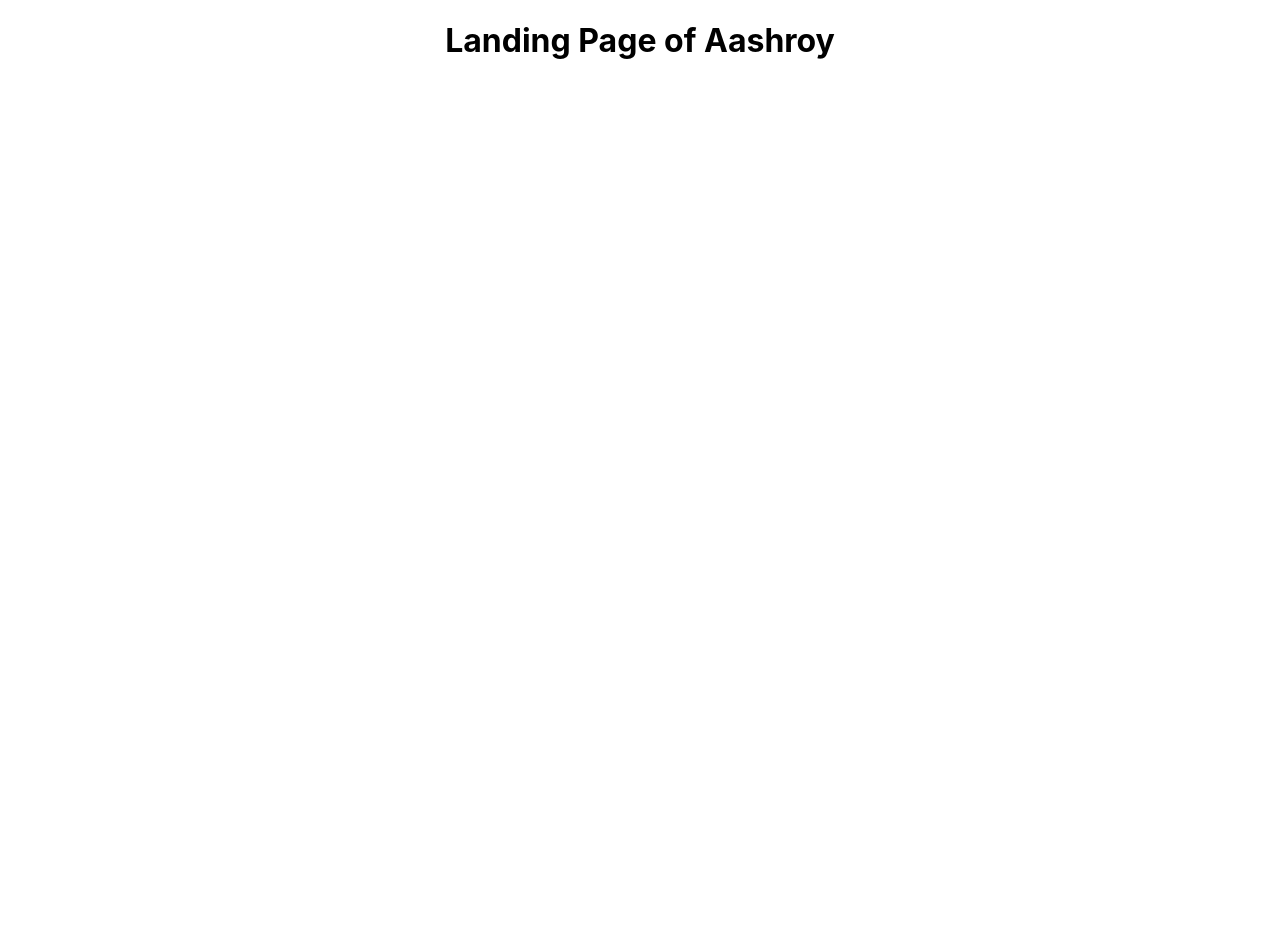
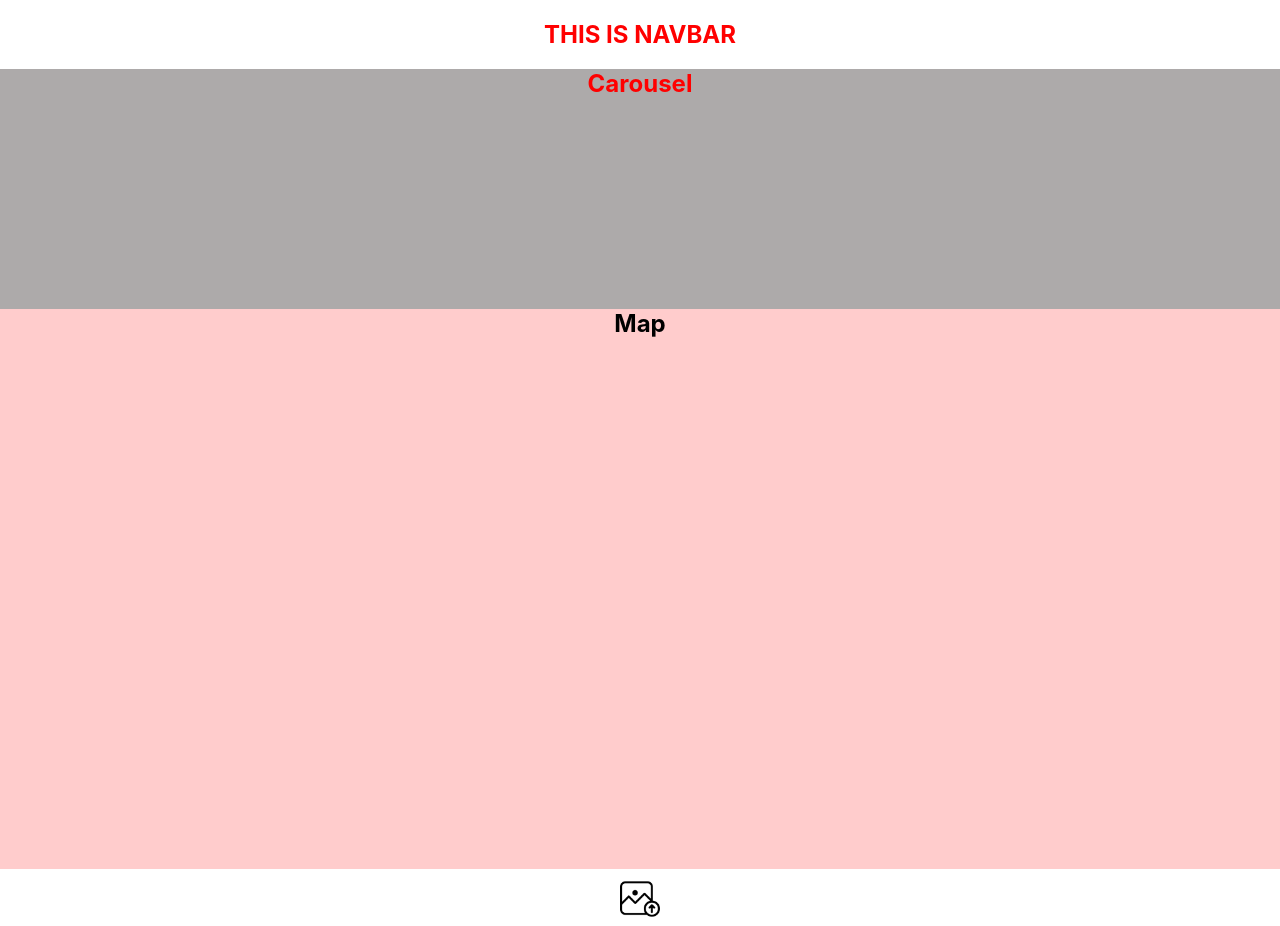
Before and after one commit to decoding-apocalypse/aashroy, a React (Create React App) app in the folder client/: page / in a window 1280 px wide. Shown: the top 926 px of the page. Before the commit the page ends 800 px from the top, so only its background shows below. Built offline with nearby package versions, Linux system fonts and the light colour scheme.

Commit message:
added basic structure of home page

```diff
--- /dev/null
+++ b/client/src/components/Footer.jsx
@@ -0,0 +1,11 @@
+import React from "react";
+
+import "./css/Footer.css";
+
+const Footer = (props) => {
+    return (
+        <footer></footer>
+    );
+};
+
+export default Footer;
--- /dev/null
+++ b/client/src/components/Navbar.jsx
@@ -0,0 +1,13 @@
+import React from "react";
+
+import "./css/Navbar.css";
+
+const Navbar = (props) => {
+    return (
+        <navbar>
+        <h2>This is navbar</h2>
+        </navbar>
+    );
+};
+
+export default Navbar;
--- /dev/null
+++ b/client/src/components/css/Footer.css
@@ -0,0 +1,4 @@
+footer {
+    background: #000;
+    height: 25vh;
+}
--- /dev/null
+++ b/client/src/components/css/Navbar.css
@@ -0,0 +1,5 @@
+navbar {
+    color: red;
+    text-transform: uppercase;
+    padding: 0 10px 0 10px;
+}
--- a/client/src/pages/Home.jsx
+++ b/client/src/pages/Home.jsx
@@ -1,6 +1,10 @@
 import React, { useEffect } from "react";
 
 import "./css/Home.css";
+
+// components import
+import Navbar from "../components/Navbar";
+import Footer from "../components/Footer";
 
 const Home = (props) => {
   useEffect(() => {
@@ -8,9 +12,17 @@ const Home = (props) => {
   }, [props.title]);
   return (
     <main className="Home">
-      <h1>Landing Page of Aashroy</h1>
+      < Navbar />
+      <h2 id="carousel">carousel</h2>
+      <h2 id="home-map">Map</h2>
+      <div id="upload-img">
+        <img src="img/photo.png" id="upload-png"></img>
+        <h2>Upload Here</h2>
+      </div>
+      < Footer />
     </main>
   );
 };
 
+// <div className="break-line"></div>
 export default Home;
--- a/client/src/pages/css/Home.css
+++ b/client/src/pages/css/Home.css
@@ -0,0 +1,36 @@
+* {
+    margin: 0;
+    padding: 0;
+}
+
+#carousel {
+    color: red;
+    text-transform: capitalize;
+    background-color: rgba(153, 149, 149, 0.795);
+    height: 30vh;
+
+}
+
+.break-line {
+    background-color: black;
+    height: 2px;
+    width: 100vw;
+}
+
+#home-map {
+    background-color: rgba(255, 83, 83, 0.295);
+    height: 70vh;
+}
+
+#upload-png {
+    height: 40px;
+}
+
+#upload-img {
+    padding: 10px 0 10px 0;
+}
+
+footer {
+    background-color: black;
+    height: 25vh;
+}
```
Also changed, not shown: client/public/img/photo.png (added), 1 other file (tests, documents, lock files or other folders).
